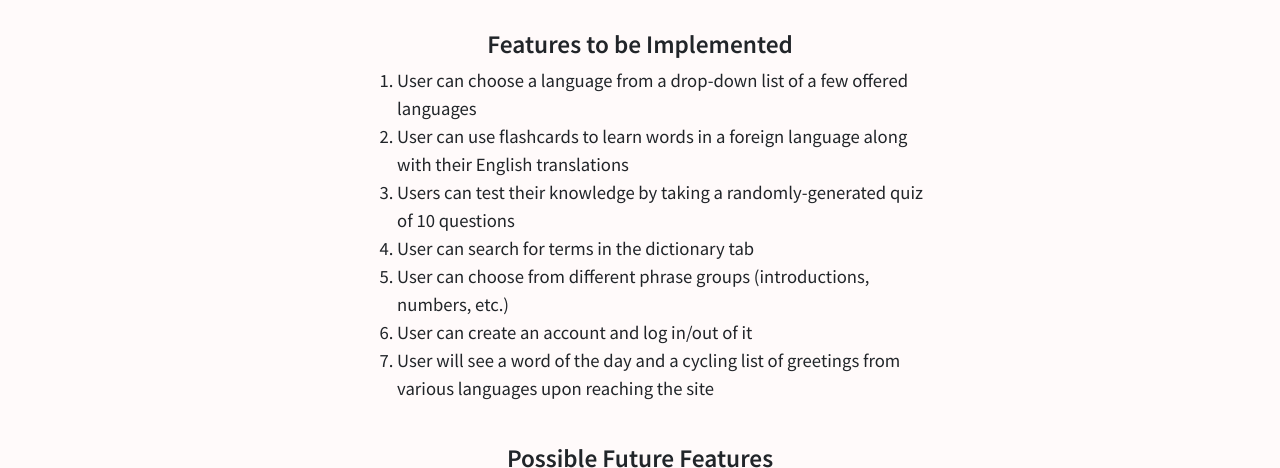
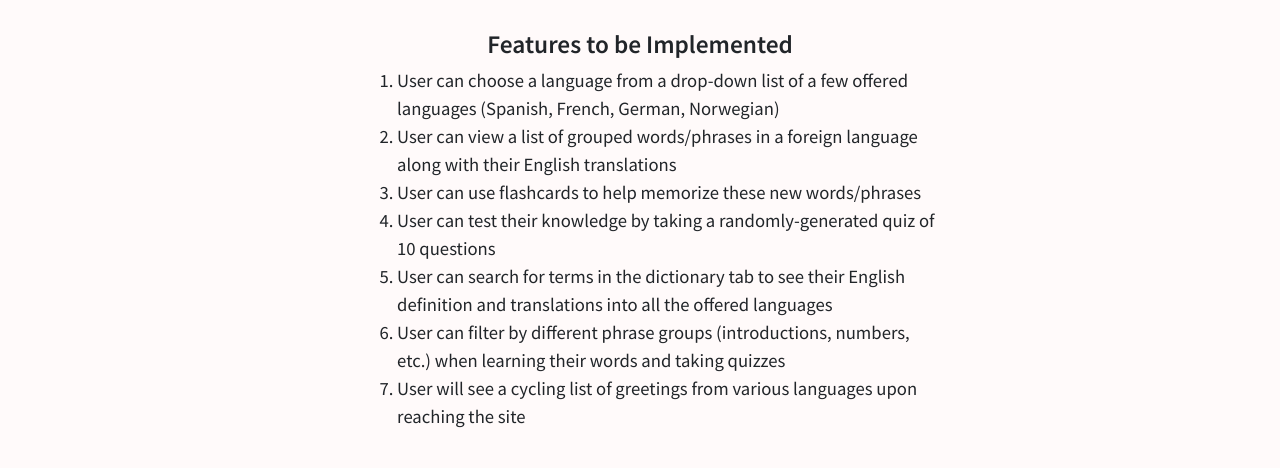
Before and after one commit to JustEnough-WebApp/ProjectProposal, a website: page static/feature_list.html in a window 1280 px wide. Shown: the part 404-872 px from the top of the page. Drawn offline with nearby package versions, Linux system fonts and the light colour scheme.

Commit message:
updated features

```diff
--- a/static/feature_list.html
+++ b/static/feature_list.html
@@ -66,17 +66,18 @@
                         <!-- Ordered list -->
                         <ol>
                             <li>User can choose a language from a drop-down list of a few offered
-                                languages</li>
-                            <li>User can use flashcards to learn words in a foreign language along
-                                with their English translations</li>
-                            <li>Users can test their knowledge by taking a randomly-generated quiz
+                                languages (Spanish, French, German, Norwegian)</li>
+                            <li>User can view a list of grouped words/phrases in a foreign language
+                                along with their English translations</li>
+                            <li>User can use flashcards to help memorize these new words/phrases</li>
+                            <li>User can test their knowledge by taking a randomly-generated quiz
                                 of 10 questions</li>
-                            <li>User can search for terms in the dictionary tab</li>
-                            <li>User can choose from different phrase groups (introductions,
-                                numbers, etc.)</li>
-                            <li>User can create an account and log in/out of it</li>
-                            <li>User will see a word of the day and a cycling list of greetings from
-                                various languages upon reaching the site</li>
+                            <li>User can search for terms in the dictionary tab to see their English
+                                definition and translations into all the offered languages</li>
+                            <li>User can filter by different phrase groups (introductions,
+                                numbers, etc.) when learning their words and taking quizzes</li>
+                            <li>User will see a cycling list of greetings from various languages
+                                upon reaching the site</li>
                         </ol>
                     </div>
                 </div>
@@ -90,6 +91,9 @@
                         <ul>
                             <li>More learnable languages</li>
                             <li>Audio clips that pronounce the words</li>
+                            <li>User can create an account and log in/out of it</li>
+                            <li>User's progress will be tracked (previous quiz scores, learned
+                                words, etc.)</li>
                         </ul>
                     </div>
                 </div>
```
